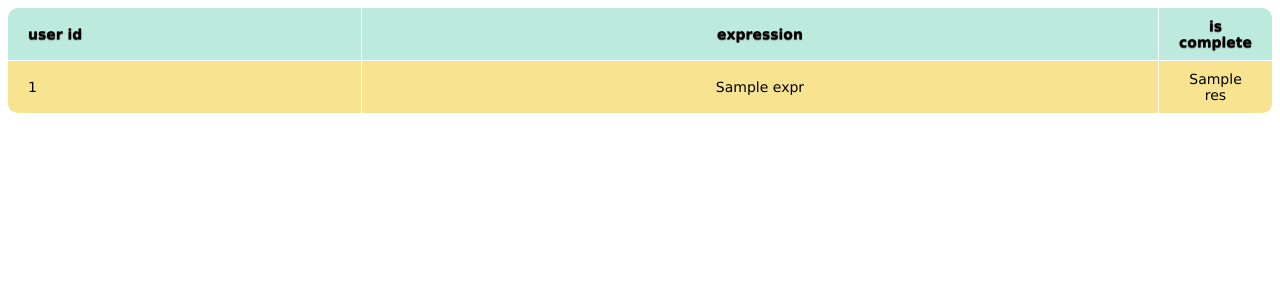
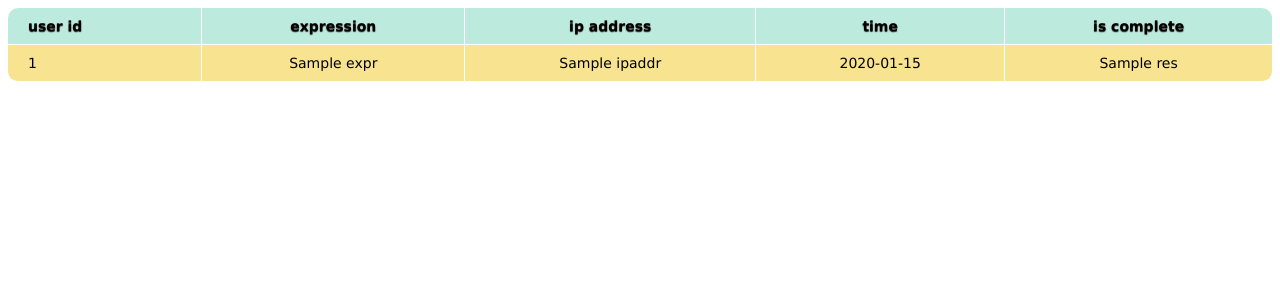
Before and after one commit to werelaxe/python-evaluator, a Flask app: template templates/database_table.html in a window 1280 px wide. Shown: the top 300 px of the page. Run offline with Flask 2, Linux system fonts and the light colour scheme; the template is opened without the code that fills it: most values are stand-ins (such as "Sample title", 1, 10 or a date in 2020); parts of the project's set-up code (start-up, migrations or seed data) failed here and were passed over.

Commit message:
add statistics fields

```diff
--- a/templates/database_table.html
+++ b/templates/database_table.html
@@ -5,10 +5,10 @@
 	</head>
 	<body>
 		<center>
-			<table>
-			<tr><th>user id</th><th>expression</th><th>is complete</th></tr>
-				{% for uid, expr, res in table %}
-            	<tr><td width="28%" align="center">{{ uid }}</td><td align="center">{{ expr }}</td><td width="4%" align="center">{{ res }}</td></tr>
+			<table width="100%">
+			<tr><th>user id</th><th>expression</th><th>ip address</th><th>time</th><th>is complete</th></tr>
+				{% for uid, expr, ipaddr, time, res in table %}
+            	<tr><td>{{ uid }}</td><td>{{ expr }}</td><td>{{ ipaddr }}</td><td>{{ time }}</td><td>{{ res }}</td></tr>
          		{% endfor %}
 			</table>
     	</center>
--- a/webserver.py
+++ b/webserver.py
@@ -3,6 +3,7 @@ app = Flask(__name__)
 from binascii import hexlify
 from os import urandom
 import eval_server
+from datetime import datetime
 
 EVAL_SERVER = eval_server.EvalServer()
 UID_TABLE = {}
@@ -11,7 +12,8 @@ SUPPORTED_TYPES = [int, str, float, complex, bool]
 
 def create_database_table():
     eval_database = EVAL_SERVER.database()
-    return map(lambda itm: (itm[0], itm[1], str(eval_database[itm[1]].done())), UID_TABLE.items())
+    lst = map(lambda itm: (itm[0],) + itm[1], UID_TABLE.items())
+    return map(lambda itm: (itm[0], itm[1], itm[2], itm[3], str(eval_database[itm[1]].done())), lst)
 
 
 def generate_uid():
@@ -20,7 +22,7 @@ def generate_uid():
 
 @app.route('/result/<uid>')
 def result(uid):
-    expression = UID_TABLE[uid]
+    expression = UID_TABLE[uid][0]
     res = EVAL_SERVER.get_result(expression)
     done = "true"
     if res is not None:
@@ -49,6 +51,6 @@ def login():
     if request.method == 'POST':
         expression = request.form['nm']
         uid = generate_uid()
-        UID_TABLE[uid] = expression
+        UID_TABLE[uid] = expression, request.remote_addr, datetime.now().strftime('%Y.%m.%d %H:%M:%S')
         EVAL_SERVER.eval(expression)
         return redirect(url_for('result', uid=uid))
```
